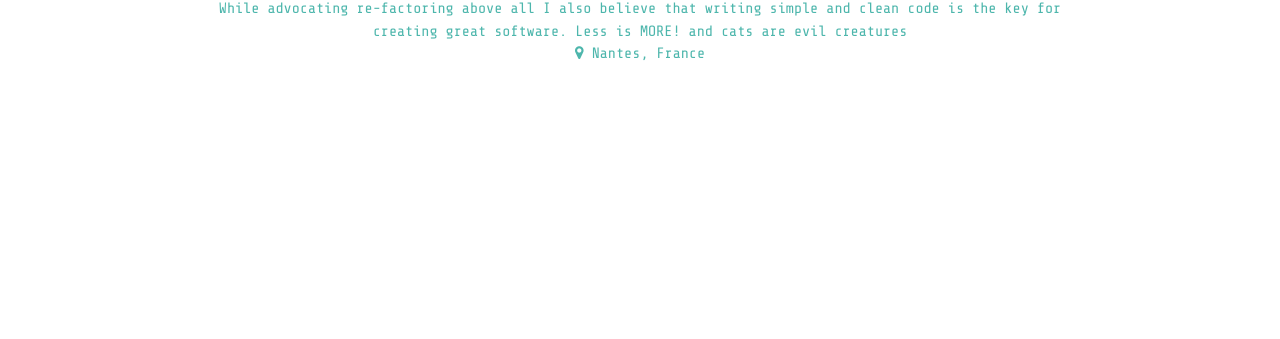
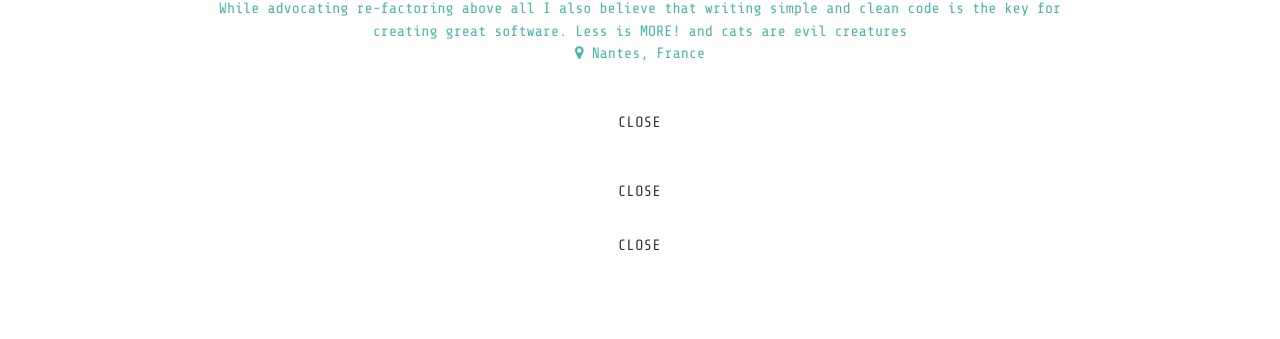
Before and after one commit to amazeika/personal-website, a Jekyll site: the page built from index.html, in a window 1280 px wide. Shown: the part 244-583 px from the top of the page. Built offline with Jekyll 4.4.1, drawn with Linux system fonts in a browser that asks for light colours; some web fonts are replaced.

Commit message:
Add new lists

```diff
--- a/index.html
+++ b/index.html
@@ -3,13 +3,91 @@
 ---
 <script src="{{ "/styles/index.js" | prepend: site.baseurl }}"></script>
 <div>
-    {% if sites.posts_btn %}
-    <a id="posts-btn" class="waves-effect waves-teal btn-flat btn-large" onclick="show_posts();">{{ site.posts_btn }}</a>
+    {% if site.experiences_btn %}
+    <a id="experiences-btn" class="waves-effect waves-teal btn-flat btn-large" onclick="show_list('experiences');">{{ site.experiences_btn }}</a>
+    {% endif %}
+    {% if site.education_btn %}
+    <a id="education-btn" class="waves-effect waves-teal btn-flat btn-large" onclick="show_list('education');">{{ site.education_btn }}</a>
+    {% endif %}
+    {% if site.skills_btn %}
+    <a id="skills-btn" class="waves-effect waves-teal btn-flat btn-large" onclick="show_list('skills');">{{ site.skills_btn }}</a>
+    {% endif %}
+    {% if site.posts_btn %}
+    <a id="posts-btn" class="waves-effect waves-teal btn-flat btn-large" onclick="show_list('posts');">{{ site.posts_btn }}</a>
     {% endif %}
     {% if site.projects_btn %}
-    <a id="projects-btn" class="waves-effect waves-teal btn-flat btn-large" onclick="show_projects();">{{ site.projects_btn }}</a>
+    <a id="projects-btn" class="waves-effect waves-teal btn-flat btn-large" onclick="show_list('projects');">{{ site.projects_btn }}</a>
     {% endif %}
 </div>
+
+<div id="experiences">
+    <ul>
+        {% for experience in site.data.experiences %}
+        <li class="my-item">
+            <div class="my-mini-heading">{{ experience.title }}</div>
+            <span>{{ experience.employer }}</span><br/>
+            <span class="my-mini-heading-sub">{{ experience.date }}</span>
+
+            <p>
+                {{ experience.description }}
+            </p>
+
+            {% if experience.website %}
+                <a href="http://{{experience.website}}" class="my-link">{{experience.website}}</a>
+            {% endif %}
+        </li>
+        {% endfor %}
+    </ul>
+
+    <div>
+    <a onclick="hide_lists();" class="waves-effect waves-teal btn-flat btn-large">{{ site.close_btn }}</a>
+    </div>
+</div>
+
+<div id="education">
+    <ul>
+        {% for diploma in site.data.diplomas %}
+            <li class="my-item">
+                <div class="my-mini-heading">{{ diploma.title }}</div>
+                <span>{{ diploma.school }}</span><br/>
+                <span class="my-mini-heading-sub">{{ diploma.date }}</span>
+
+                {% if diploma.description %}
+                    <p>
+                        {{ diploma.description }}
+                    </p>
+                {% endif %}
+            </li>
+        {% endfor %}
+    </ul>
+
+    <div>
+    <a onclick="hide_lists();" class="waves-effect waves-teal btn-flat btn-large">{{ site.close_btn }}</a>
+    </div>
+</div>
+
+<div id="skills">
+    {% for section in site.data.skills.sections %}
+        <div class="my-mini-heading">{{ section.title }}</div>
+        <ul>
+            {% for skill in section.items %}
+                <li>
+                    {% if skill.content %}
+                        <b>{{skill.title}}</b>:&nbsp;
+                        {{skill.content}}
+                    {% else %}
+                        {{ skill.title }}
+                    {% endif %}
+                </li>
+            {% endfor %}
+        </ul>
+    {% endfor %}
+
+    <div>
+    <a onclick="hide_lists();" class="waves-effect waves-teal btn-flat btn-large">{{ site.close_btn }}</a>
+    </div>
+</div>
+
 <div id="posts">
 
   <h2 class="my-mini-heading">{{ site.posts_btn }}</h2>
```
